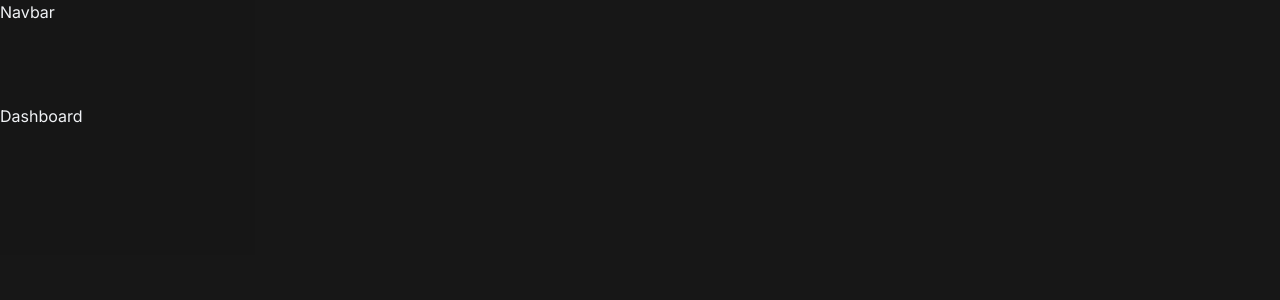
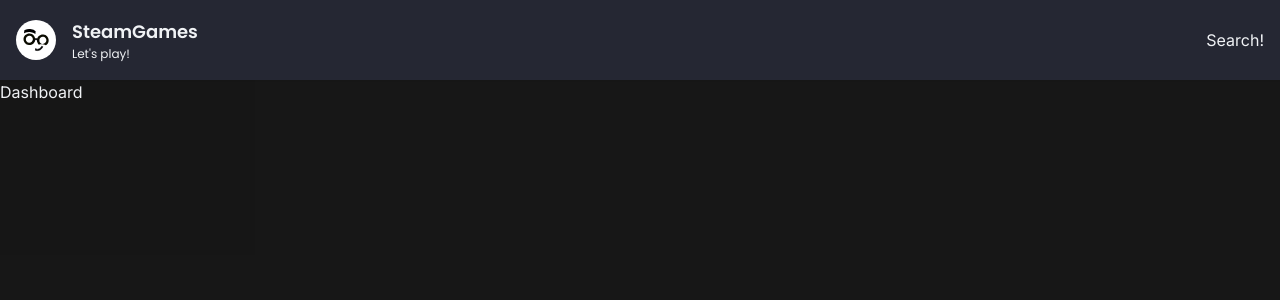
Before and after one commit to itsevanb/Twitch-Clone, a Next.js app in the folder video-streaming/: page / in a window 1280 px wide. Shown: the top 300 px of the page. Built offline with nearby package versions, Linux system fonts and the light colour scheme.

Commit message:
installing packages and addint to ui
shadcn  packages
ui updates

```diff
--- a/video-streaming/app/(browse)/_components/navbar/index.tsx
+++ b/video-streaming/app/(browse)/_components/navbar/index.tsx
@@ -1,7 +1,11 @@
+import { Logo } from "./logo";
+import { Search } from "./search";
+
 export const Navbar = () => {
     return (
-        <nav>
-          Navbar
+        <nav className="fixed top-0 w-full h-20 z-[49] bg-[#252733] px-2 lg:px-4 flex justify-between items-center shadow-sm">
+          <Logo />
+          <Search />
         </nav>
-    )
-}
+    );
+};
--- /dev/null
+++ b/video-streaming/app/(browse)/_components/navbar/logo.tsx
@@ -0,0 +1,35 @@
+import Link from "next/link";
+import Image from "next/image"
+import { Poppins } from "next/font/google"
+
+import { cn } from "@/lib/utils"
+
+const font = Poppins({
+    subsets: ["latin"],
+    weight: ["200", "300", "400", "500", "600", "700", "800"],
+});
+
+export const Logo = () => {
+    return (
+        <Link href="/">
+            <div className="hidden lg:flex items-center gap-x-4 hover:opacity-75 transition">
+                <div className="bg-white rounded-full p-1">
+                    <Image
+                    src="/smile.svg"
+                    alt="streamgames"
+                    height="32"
+                    width="32"
+                    />
+                </div>
+                <div className={cn(font.className)}>
+                    <p className="text-lg font-semibold">
+                        SteamGames
+                    </p>
+                    <p className="text-xs text-muted-foreground">
+                        Let&apos;s play!
+                    </p>
+                </div>
+            </div>
+        </Link>
+    );
+};
--- /dev/null
+++ b/video-streaming/app/(browse)/_components/navbar/search.tsx
@@ -0,0 +1,9 @@
+"use client";
+
+export const Search = () => {
+    return (
+        <div>
+            Search!
+        </div>
+    );
+};
--- /dev/null
+++ b/video-streaming/components/ui/input.tsx
@@ -0,0 +1,25 @@
+import * as React from "react"
+
+import { cn } from "@/lib/utils"
+
+export interface InputProps
+  extends React.InputHTMLAttributes<HTMLInputElement> {}
+
+const Input = React.forwardRef<HTMLInputElement, InputProps>(
+  ({ className, type, ...props }, ref) => {
+    return (
+      <input
+        type={type}
+        className={cn(
+          "flex h-10 w-full rounded-md border border-input bg-background px-3 py-2 text-sm ring-offset-background file:border-0 file:bg-transparent file:text-sm file:font-medium placeholder:text-muted-foreground focus-visible:outline-none focus-visible:ring-2 focus-visible:ring-ring focus-visible:ring-offset-2 disabled:cursor-not-allowed disabled:opacity-50",
+          className
+        )}
+        ref={ref}
+        {...props}
+      />
+    )
+  }
+)
+Input.displayName = "Input"
+
+export { Input }
--- a/video-streaming/package.json
+++ b/video-streaming/package.json
@@ -20,6 +20,7 @@
     "next": "14.0.4",
     "next-auth": "^5.0.0-beta.4",
     "next-themes": "^0.2.1",
+    "query-string": "^8.1.0",
     "react": "^18",
     "react-dom": "^18",
     "svix": "^1.15.0",
```
Also changed, not shown: 1 other file (tests, documents, lock files or other folders).
